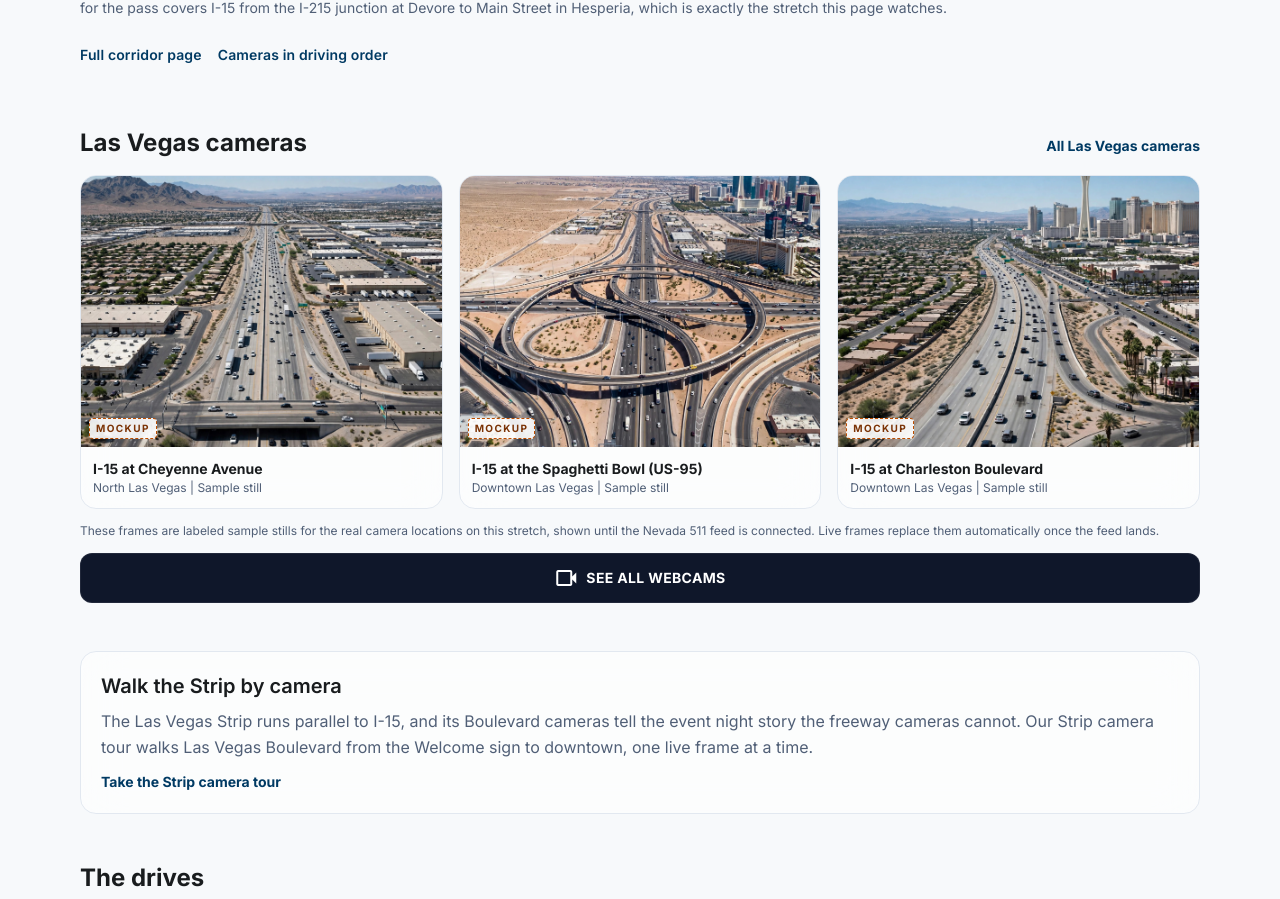
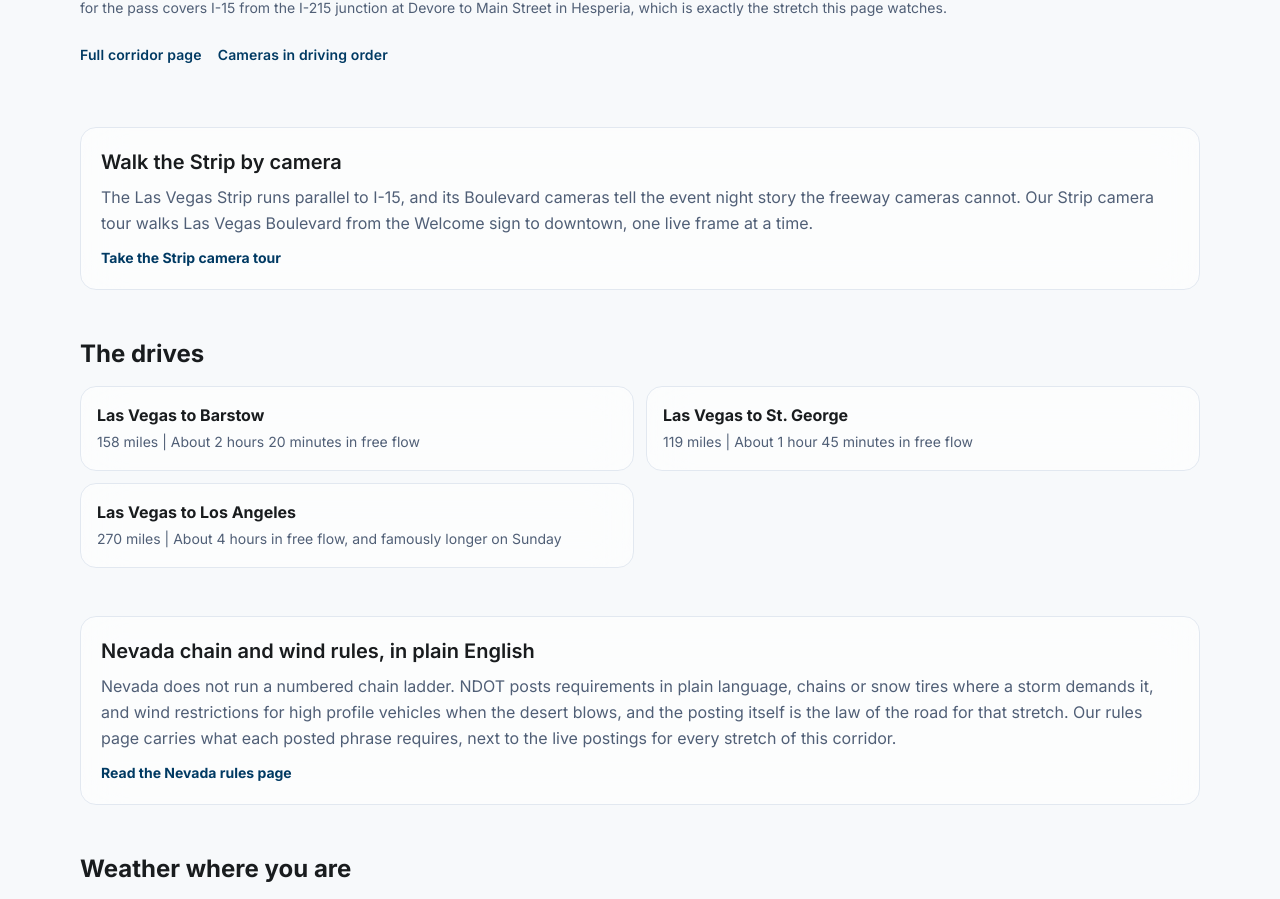
Before and after one commit to i80pass/i15pass, a Next.js app: page / in a window 1280 px wide. Shown: the part 1657-2556 px from the top of the page. Built offline with nearby package versions, Linux system fonts and the light colour scheme; no server answers.

Commit message:
Remove Las Vegas sample camera section from homepage

```diff
--- a/app/page.js
+++ b/app/page.js
@@ -1,6 +1,5 @@
 import Link from "next/link";
 import StatusBanner from "@/components/StatusBanner";
-import CameraGrid from "@/components/CameraGrid";
 import FaqBlock from "@/components/FaqBlock";
 import StormAlerts from "@/components/StormAlerts";
 import AdSlot from "@/components/AdSlot";
@@ -9,9 +8,8 @@ import { SITE } from "@/lib/site-config";
 import { CORRIDORS, statusCorridor } from "@/lib/corridors";
 import { TOWNS } from "@/lib/towns";
 import { ROUTES } from "@/lib/routes-data";
-import { getCorridorStatus, getCorridorCameras } from "@/lib/ndot";
+import { getCorridorStatus } from "@/lib/ndot";
 import { webPageSchema, webSiteSchema, faqSchema, roadConditionSchema } from "@/lib/schema";
-import { displayCameras } from "@/lib/sample-cameras";
 
 export const revalidate = 120;
 
@@ -29,7 +27,6 @@ const HOME_FAQS = [
 
 export default async function HomePage() {
   const statuses = await Promise.all(CORRIDORS.map((c) => getCorridorStatus(statusCorridor(c))));
-  const vegasCameras = await getCorridorCameras(CORRIDORS[0]);
   const anyClosed = statuses.some((s) => s.live && s.closed);
 
   return (
@@ -52,24 +49,6 @@ export default async function HomePage() {
           <StatusBanner key={c.slug} corridor={c} status={statuses[i]} href={`/${c.slug}`} />
         ))}
       </div>
-
-      <section className="mt-12">
-        <div className="flex items-baseline justify-between mb-4">
-          <h2 className="text-xl md:text-2xl font-bold text-on-surface">Las Vegas cameras</h2>
-          <Link href="/las-vegas-cameras" className="text-sm font-bold text-primary">All Las Vegas cameras</Link>
-        </div>
-        <CameraGrid cameras={displayCameras(CORRIDORS[0], vegasCameras).slice(0, 3)} />
-        <Link
-          href="/las-vegas-cameras"
-          className="mt-3 flex items-center justify-center gap-2 w-full py-3 rounded-xl btn-nav-dark text-sm font-bold uppercase tracking-wide active:scale-[0.98] transition-transform"
-        >
-          <span className="material-symbols-outlined text-[18px]">videocam</span>
-          SEE ALL WEBCAMS
-        </Link>
-        {vegasCameras.length > 0 && (
-          <p className="text-xs text-secondary mt-2">{SITE.dataCreditShort}. Stills refresh about every minute at the source.</p>
-        )}
-      </section>
 
       {/* Ad slot 1 of 2: below the webcams.
           Renders nothing until AdSense is activated (AdSlot gate). */}
```
